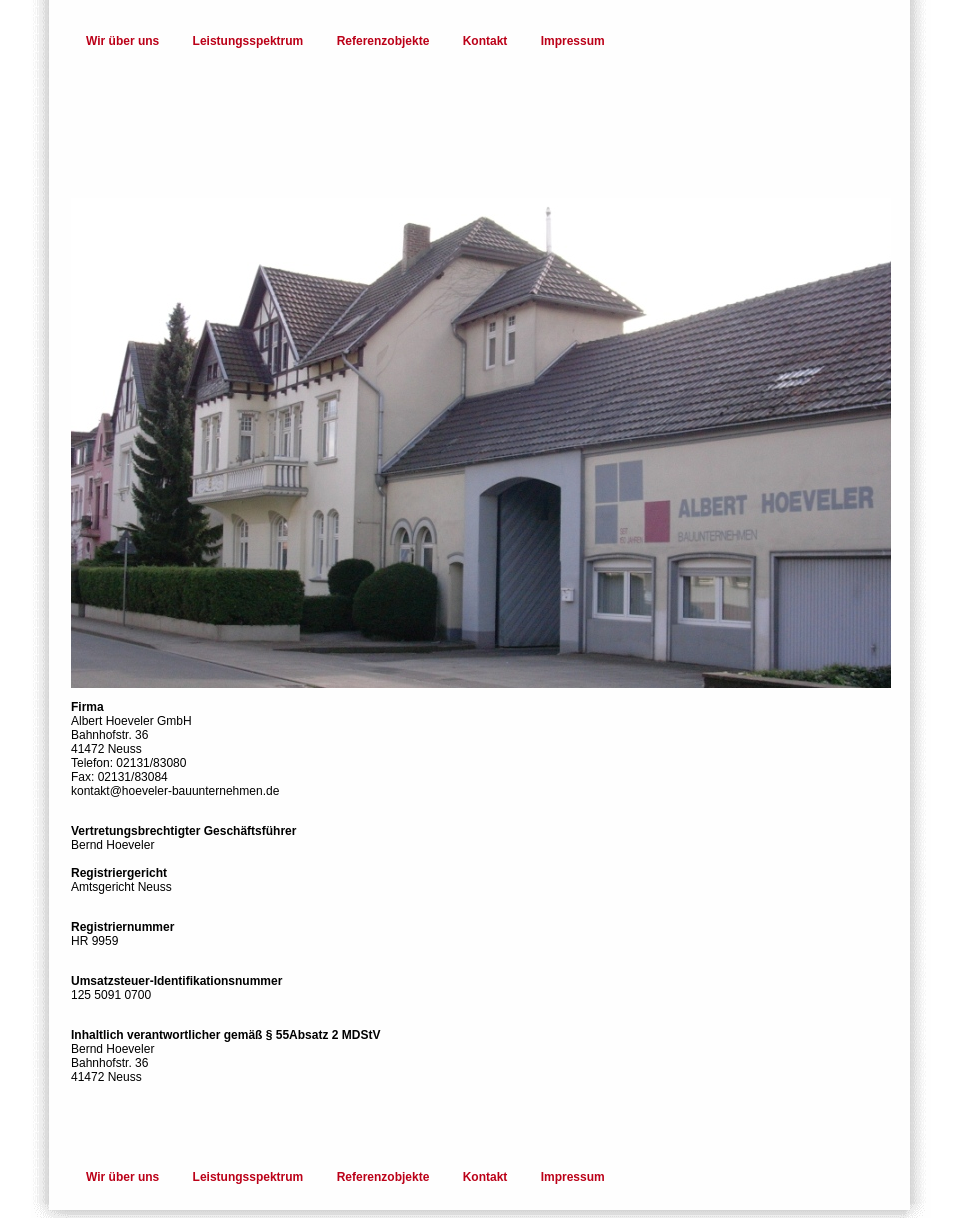
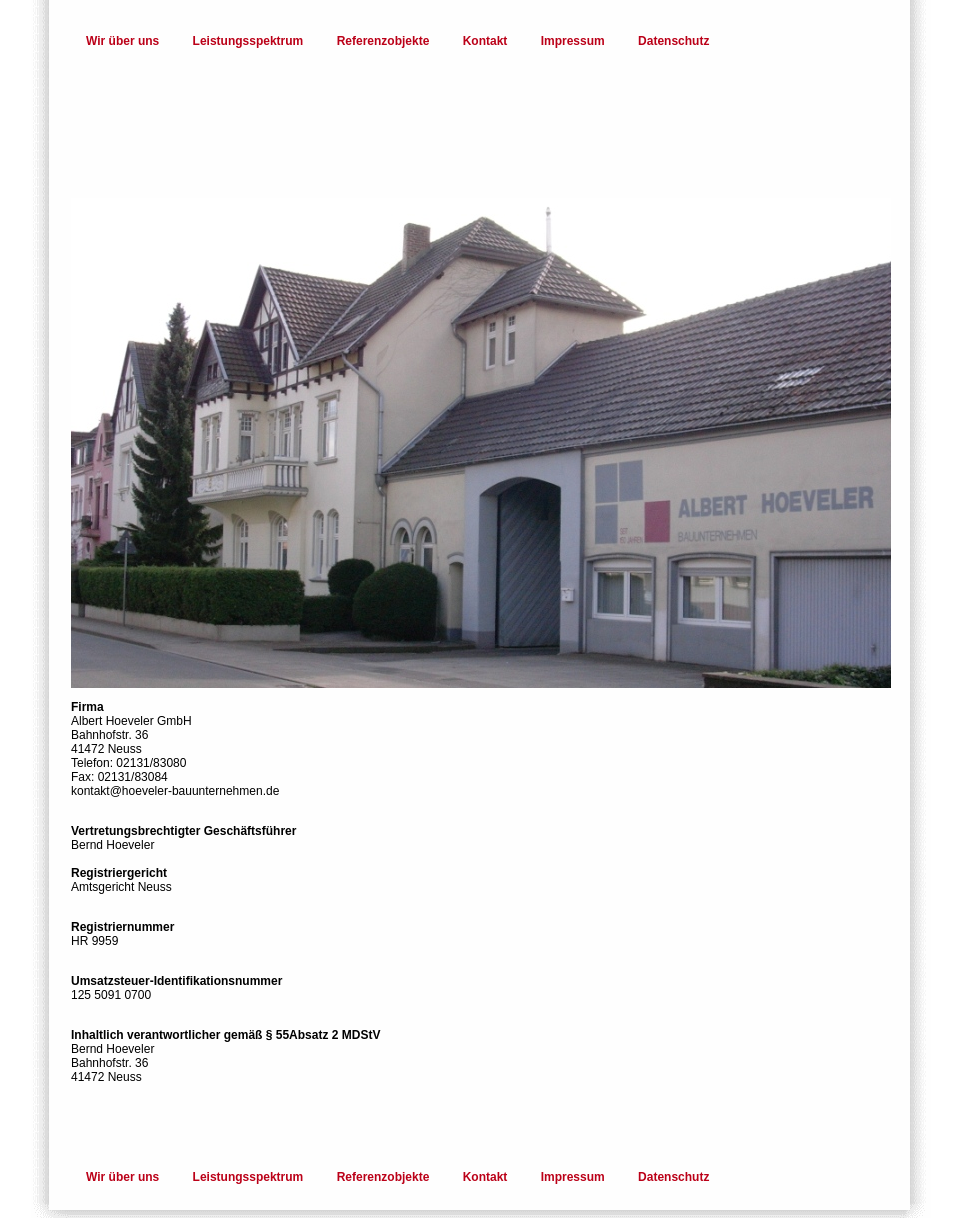
Before and after one commit to evomb/hoeveler, a plain HTML site: page impressum.html in a window 1280 px wide. Shown: the part 156-1376 px from the top of the page, without its empty margins (159-1117 px from the left). Drawn offline with Linux system fonts and the light colour scheme.

Commit message:
Update impressum.html

```diff
--- a/impressum.html
+++ b/impressum.html
@@ -17,7 +17,8 @@
     <li><a href="leistungen.html">Leistungsspektrum</a></li>
     <li><a href="referenz.html">Referenzobjekte</a></li>
     <li><a href="kontakt.html">Kontakt</a></li>
-<li><a href="impressum.html">Impressum</a></li>
+    <li><a href="impressum.html">Impressum</a></li>
+    <li><a href="impressum.html">Datenschutz</a></li>
 </ul>
 </div>
 <div id="mood"><h1>Impressum</h1></div>
@@ -57,7 +58,8 @@ Bahnhofstr. 36<br/>
     <li><a href="leistungen.html">Leistungsspektrum</a></li>
     <li><a href="referenz.html">Referenzobjekte</a></li>
     <li><a href="kontakt.html">Kontakt</a></li>
-<li><a href="impressum.html">Impressum</a></li>
+    <li><a href="impressum.html">Impressum</a></li>
+    <li><a href="impressum.html">Datenschutz</a></li>
 </ul>
 </div>
 </div>
```
